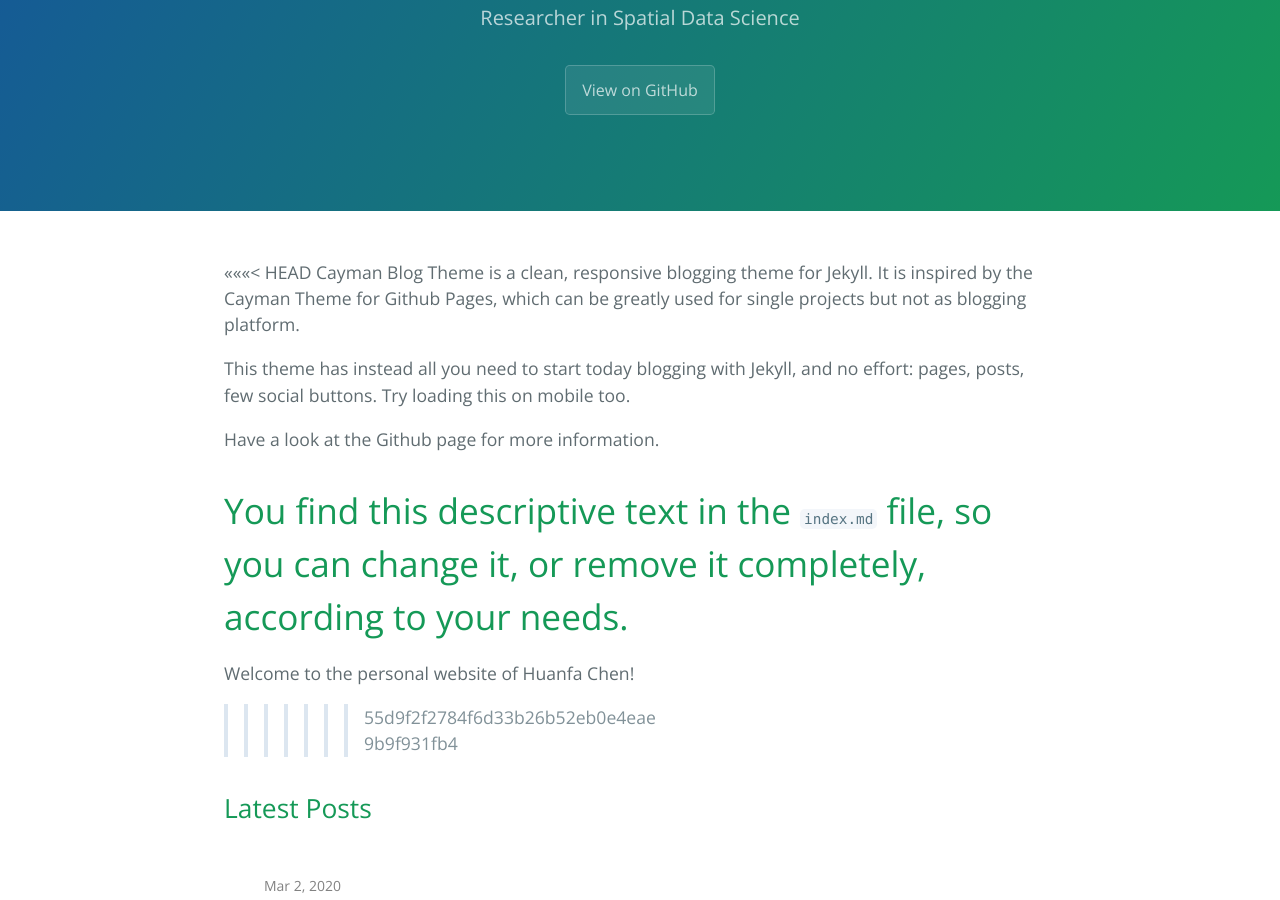
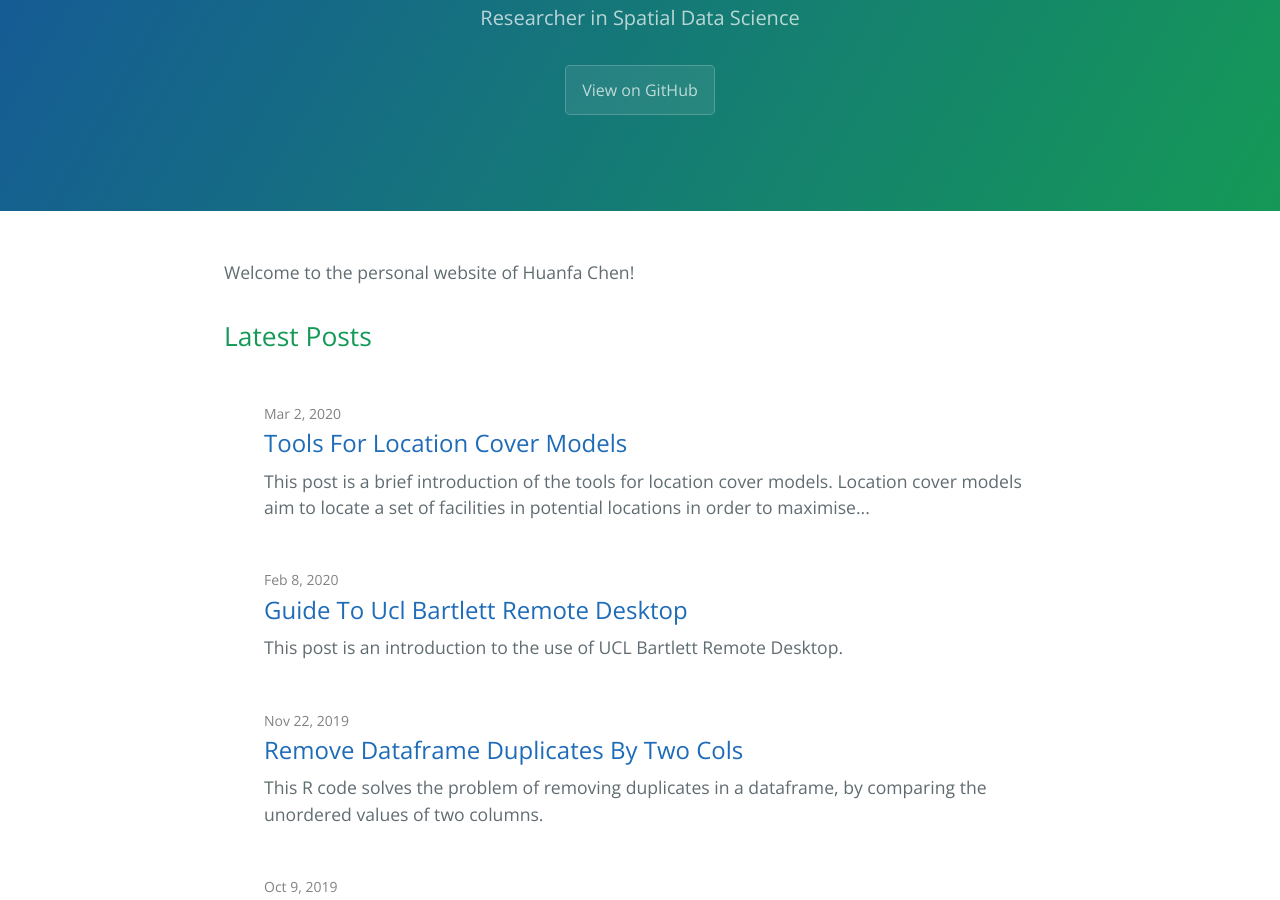
Before and after one commit to huanfachen/huanfac.github.io, a Jekyll site: the page built from index.md, in a window 1280 px wide and 900 px high, scrolled down 228 px. Built offline with Jekyll 4.4.1, drawn with Linux system fonts in a browser that asks for light colours.

Commit message:
refresh ignored files and index.md

```diff
--- a/index.md
+++ b/index.md
@@ -8,14 +8,4 @@
 layout: home
 ---
 
-<<<<<<< HEAD
-Cayman Blog Theme is a clean, responsive blogging theme for Jekyll. It is inspired by the Cayman Theme for Github Pages, which can be greatly used for single projects but not as blogging platform.
-
-This theme has instead all you need to start today blogging with Jekyll, and no effort: pages, posts, few social buttons. Try loading this on mobile too.
-
-Have a look at the Github page for more information.
-
-You find this descriptive text in the `index.md` file, so you can change it, or remove it completely, according to your needs.
-=======
 Welcome to the personal website of Huanfa Chen!
->>>>>>> 55d9f2f2784f6d33b26b52eb0e4eae9b9f931fb4
```
